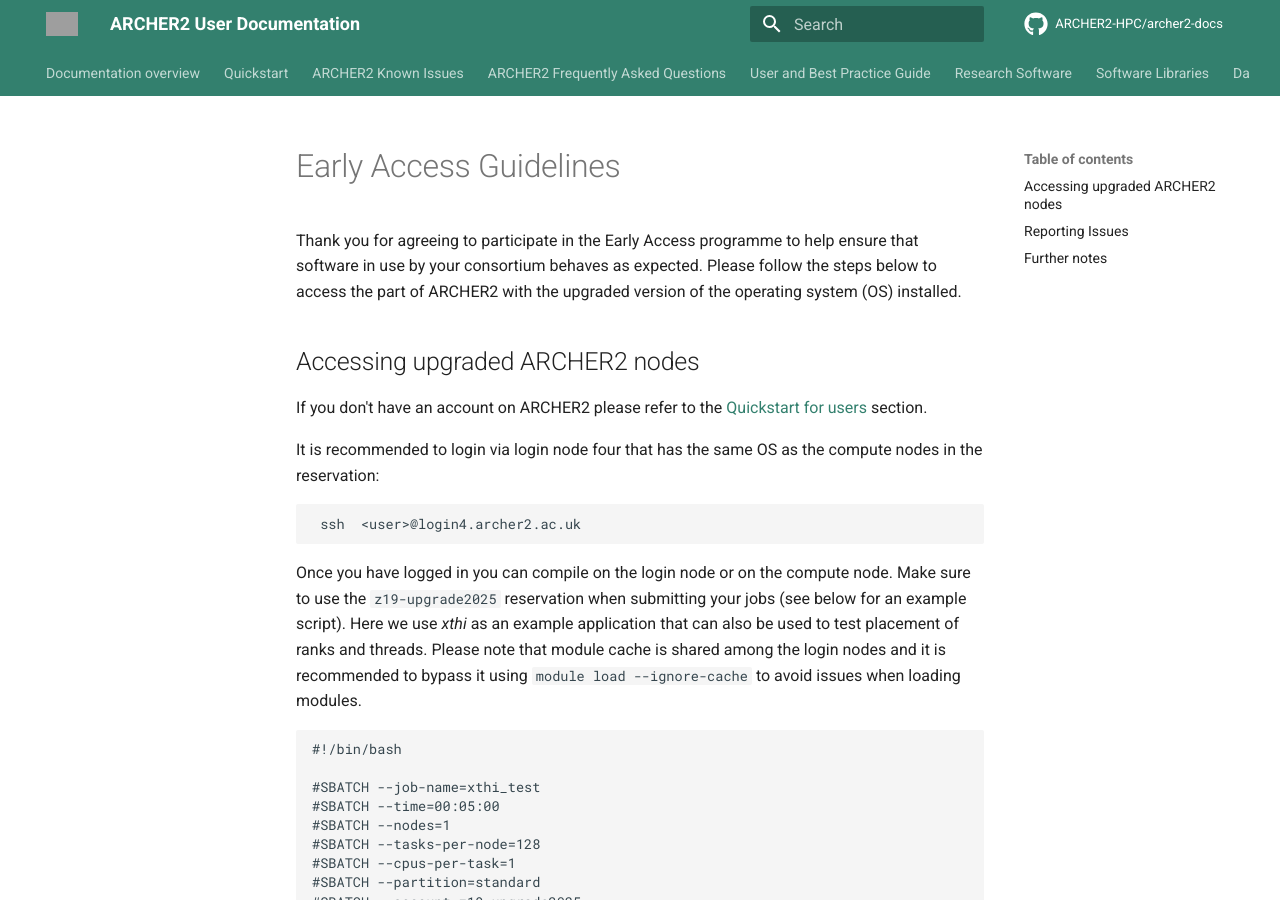
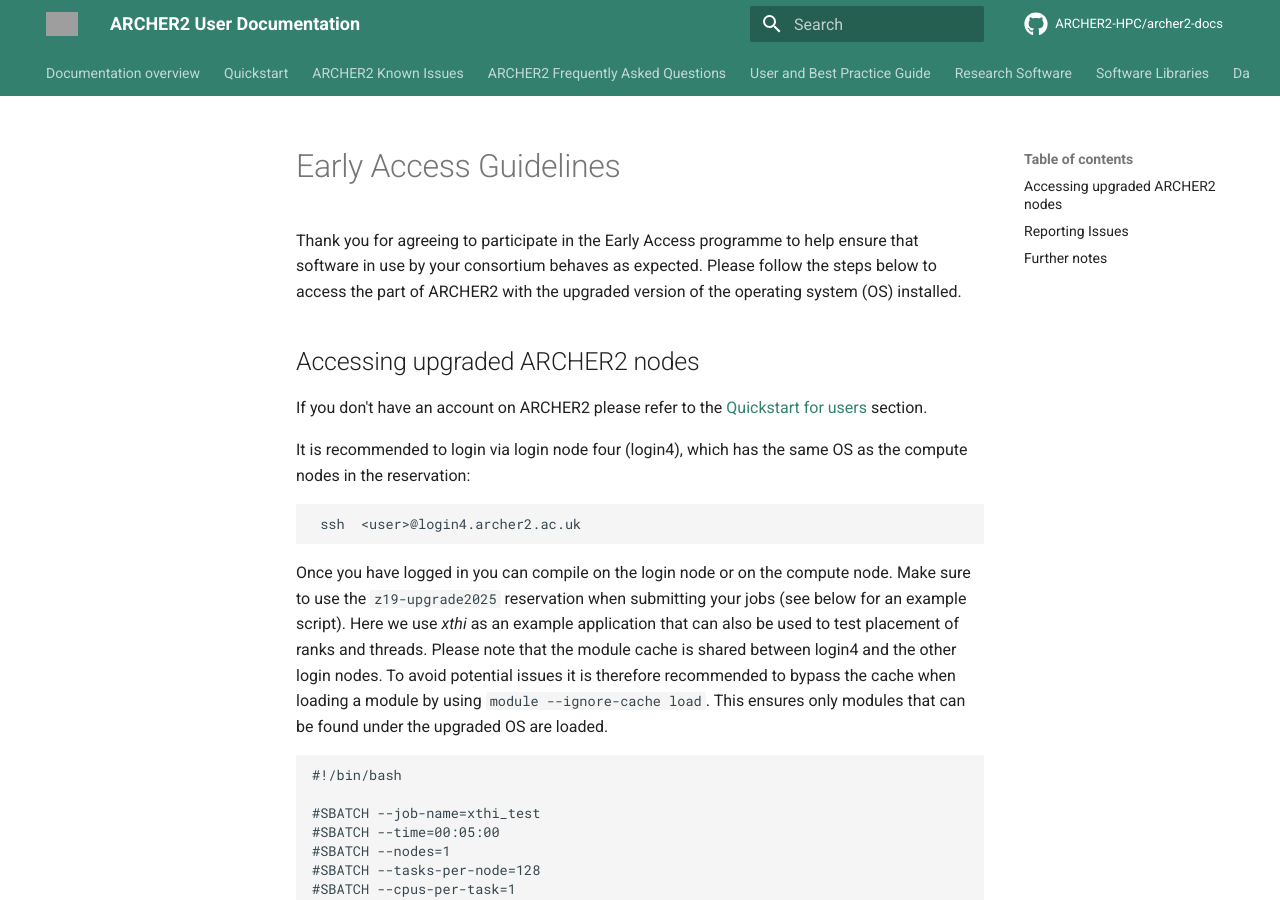
Before and after one commit to ARCHER2-HPC/archer2-docs, an MkDocs documentation site: the page built from docs/quick-start/quickstart-early-access.md, in a window 1280 px wide and 900 px high. Built offline with MkDocs 1.6.1 and Material for MkDocs 9.7.7, drawn with Linux system fonts in a browser that asks for light colours; comment, search, counter and statistics services are not loaded; grey boxes are pictures that could not be loaded.

Commit message:
Correct order of --ignore-cache flag relative to module command, and minor rewording to clarify

```diff
--- a/docs/quick-start/quickstart-early-access.md
+++ b/docs/quick-start/quickstart-early-access.md
@@ -10,7 +10,7 @@
 If you don't have an account on ARCHER2 please refer to the
 [Quickstart for users](quickstart-users.md) section.
 
-It is recommended to login via login node four that has the same OS as
+It is recommended to login via login node four (login4), which has the same OS as
 the compute nodes in the reservation:
 
      ssh  <user>@login4.archer2.ac.uk
@@ -18,10 +18,12 @@
 Once you have logged in you can compile on the login node or on the
 compute node. Make sure to use the `z19-upgrade2025` reservation when
 submitting your jobs (see below for an example script). Here we use
-*xthi* as an example application that can also be used to test placement
-of ranks and threads. Please note that module cache is shared among the
-login nodes and it is recommended to bypass it using `module load --ignore-cache`
-to avoid issues when loading modules.
+*xthi* as an example application that can also be used to test
+placement of ranks and threads. Please note that the module cache is
+shared between login4 and the other login nodes. To avoid potential
+issues it is therefore recommended to bypass the cache when loading a
+module by using `module --ignore-cache load`. This ensures only
+modules that can be found under the upgraded OS are loaded.
 
     #!/bin/bash
 
```
